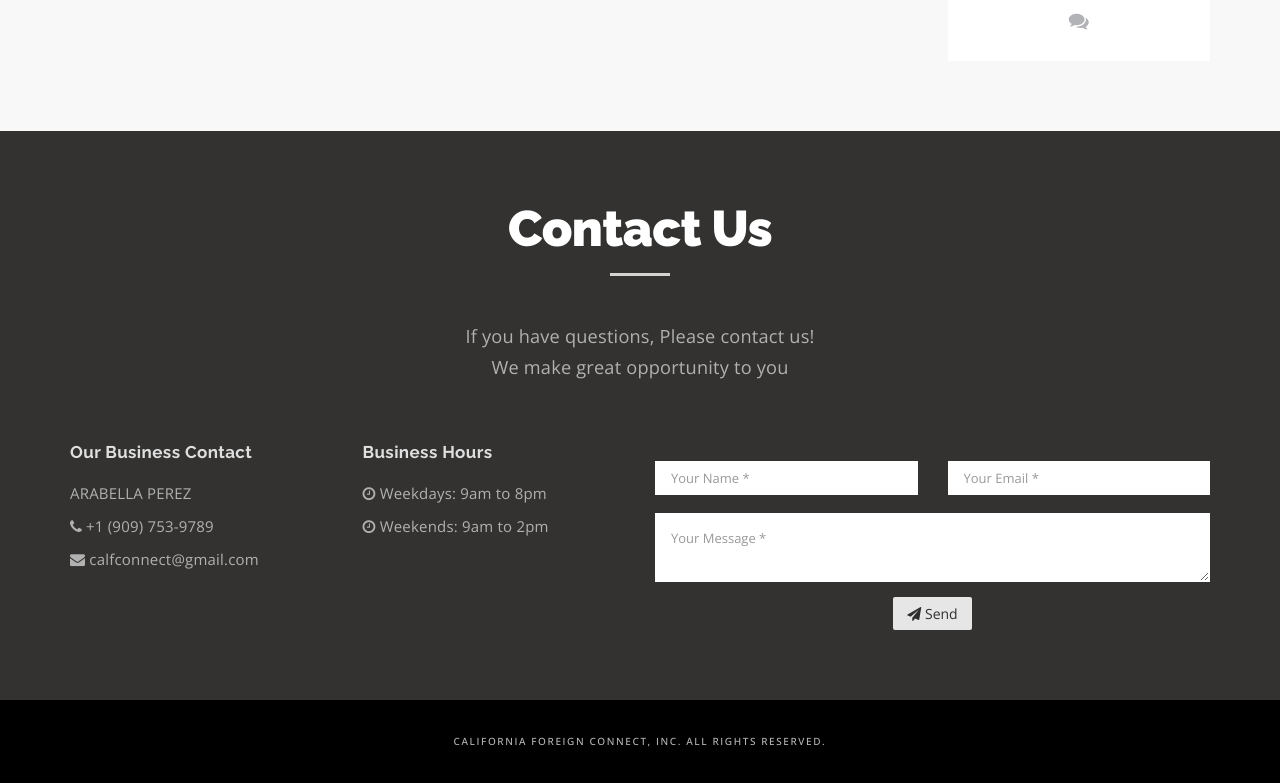
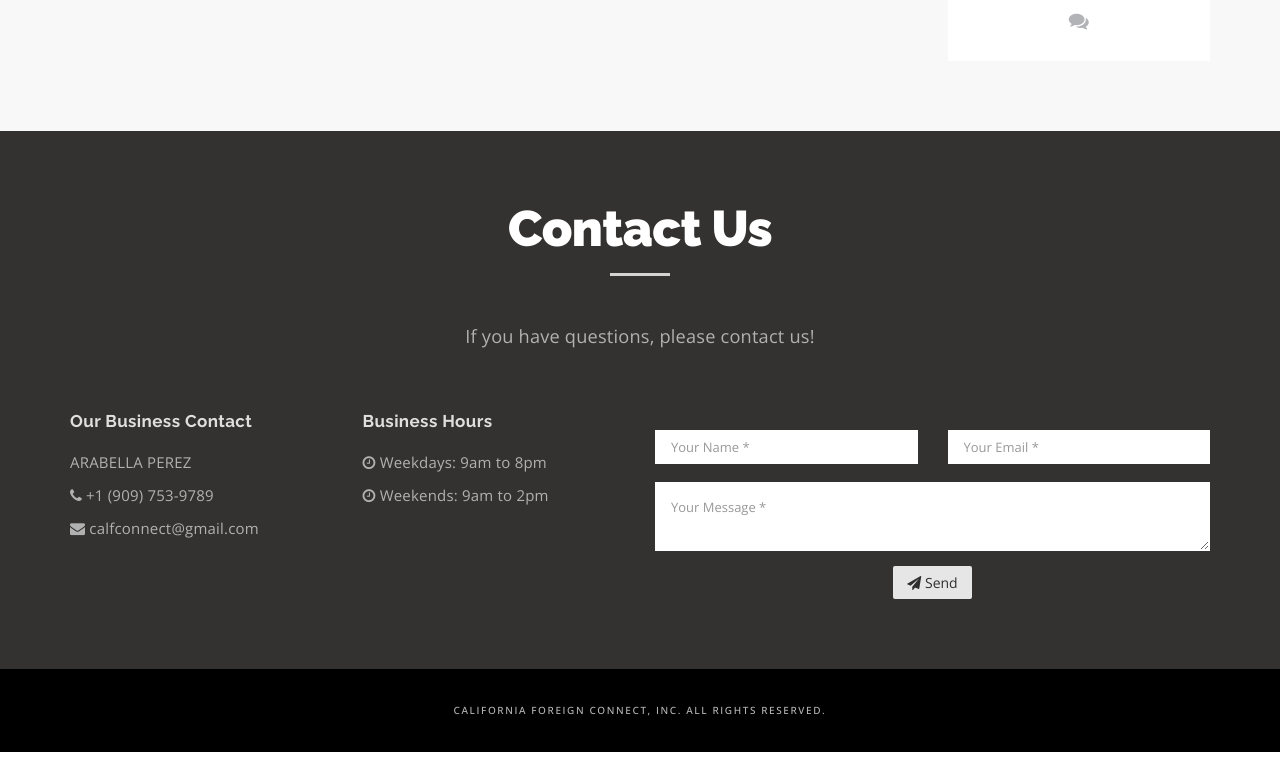
Before and after one commit to CFCLLC/CFCLLC.github.io, a plain HTML site: page index.html in a window 1280 px wide. Shown: the part 5019-5802 px from the top of the page. After the commit the page ends 5771 px from the top, so only its background shows below. Drawn offline with nearby package versions, Linux system fonts and the light colour scheme; files whose address does not match are found by name.

Commit message:
Update index.html

```diff
--- a/index.html
+++ b/index.html
@@ -532,7 +532,7 @@
 					<div class="col-lg-12 text-center">
 						<div class="section-title">
 							<h2>Contact Us</h2>
-							<p>If you have questions, Please contact us!<br>We make great opportunity to you</p>
+							<p>If you have questions, please contact us!</p>
 						</div>
 					</div>
 				</div>
```
